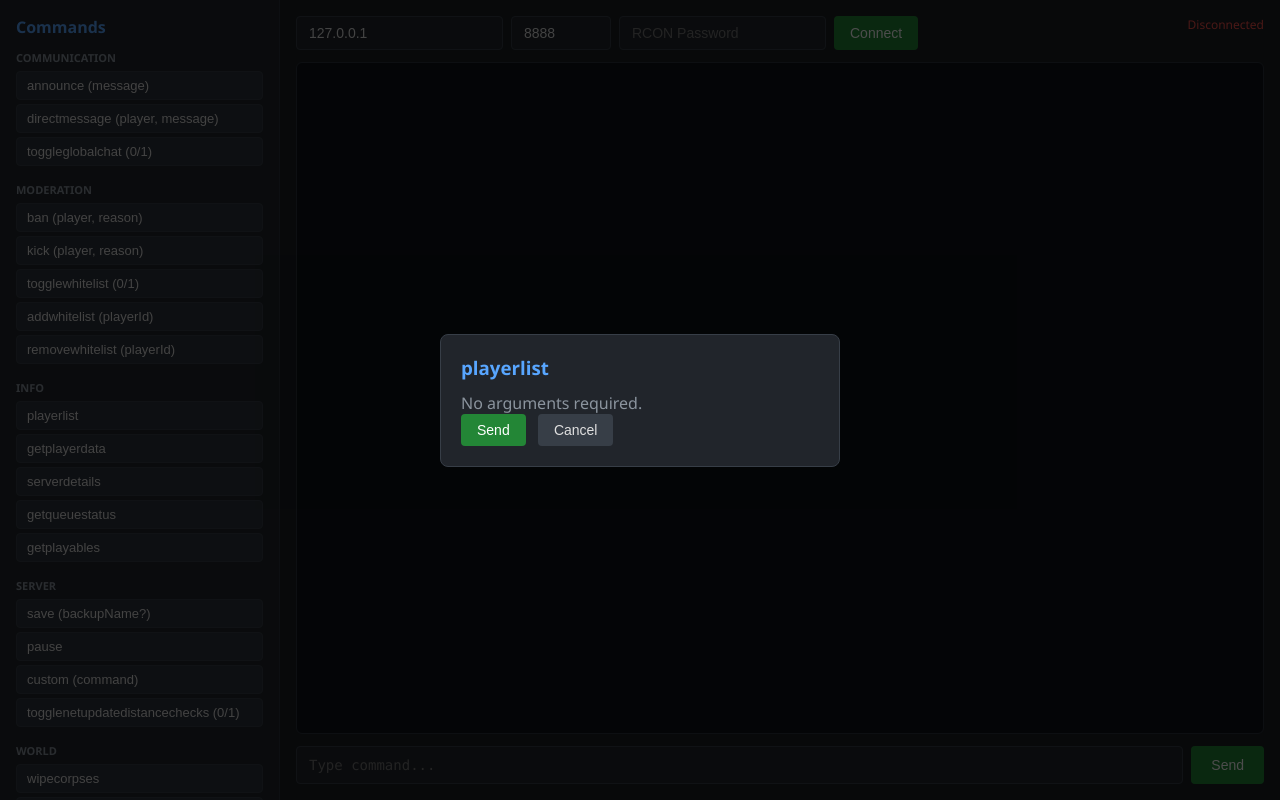
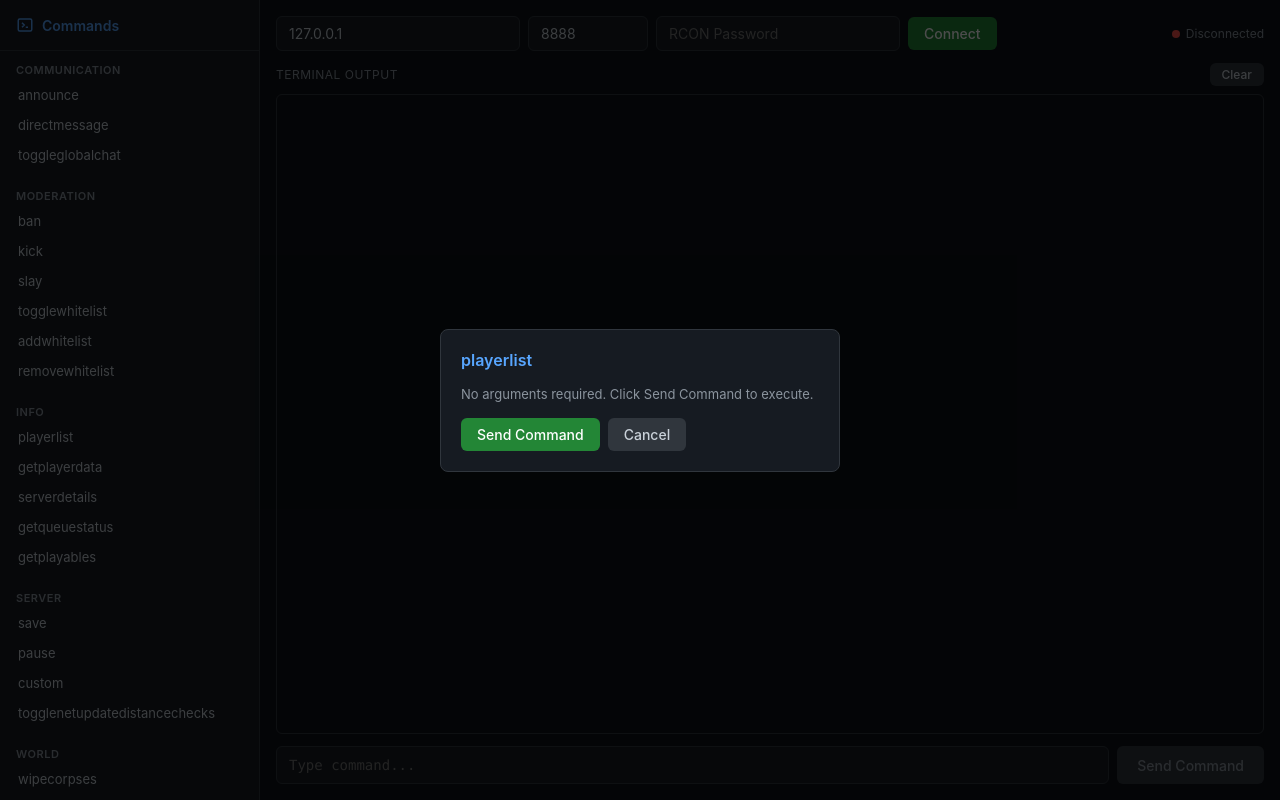
Before and after one commit to Spideypete/Blue-Devine, a website: page src/web/public/index.html in a window 1280 px wide. Both pictures are taken after a click on the button "playerlist". Drawn offline with Linux system fonts and the light colour scheme.

Commit message:
Redesign web terminal to match xgamingserver RCON terminal
- Match UI layout: sidebar commands, terminal output with Clear button, Send Command button
- Match all 27 documented Evrima RCON commands with correct argument formats
- Add slay command
- Add Test Connection button
- Persist connection details in localStorage
- Add timestamps to terminal output
- Color coding: yellow=outgoing, green=response, red=error
- Update server.js command map to match official docs

```diff
--- a/src/web/public/index.html
+++ b/src/web/public/index.html
@@ -7,25 +7,43 @@
   <style>
     * { box-sizing: border-box; margin: 0; padding: 0; }
     body {
-      font-family: 'Segoe UI', Tahoma, Geneva, Verdana, sans-serif;
-      background: #1a1d23;
-      color: #e0e0e0;
+      font-family: -apple-system, BlinkMacSystemFont, 'Segoe UI', Roboto, sans-serif;
+      background: #0d1117;
+      color: #c9d1d9;
       height: 100vh;
       display: flex;
+      overflow: hidden;
     }
 
     .sidebar {
-      width: 280px;
-      background: #21252b;
-      border-right: 1px solid #2d333b;
-      overflow-y: auto;
-      padding: 16px;
+      width: 260px;
+      background: #161b22;
+      border-right: 1px solid #30363d;
+      display: flex;
+      flex-direction: column;
+      overflow: hidden;
     }
 
-    .sidebar h2 {
-      font-size: 16px;
-      margin-bottom: 12px;
+    .sidebar-header {
+      padding: 16px;
+      border-bottom: 1px solid #30363d;
+      font-size: 14px;
+      font-weight: 600;
       color: #58a6ff;
+      display: flex;
+      align-items: center;
+      gap: 8px;
+    }
+
+    .sidebar-header svg {
+      width: 18px;
+      height: 18px;
+    }
+
+    .sidebar-content {
+      flex: 1;
+      overflow-y: auto;
+      padding: 8px;
     }
 
     .category {
@@ -36,27 +54,29 @@
       font-size: 11px;
       text-transform: uppercase;
       color: #8b949e;
-      margin-bottom: 6px;
+      padding: 4px 8px;
       font-weight: 600;
+      letter-spacing: 0.5px;
     }
 
     .cmd-btn {
       display: block;
       width: 100%;
       padding: 6px 10px;
-      margin-bottom: 4px;
-      background: #2d333b;
-      border: 1px solid #373e47;
-      color: #e0e0e0;
+      margin-bottom: 2px;
+      background: transparent;
+      border: none;
+      color: #c9d1d9;
       cursor: pointer;
       text-align: left;
       font-size: 13px;
       border-radius: 4px;
+      font-family: inherit;
     }
 
     .cmd-btn:hover {
-      background: #373e47;
-      border-color: #58a6ff;
+      background: #21262d;
+      color: #58a6ff;
     }
 
     .main {
@@ -64,6 +84,7 @@
       display: flex;
       flex-direction: column;
       padding: 16px;
+      overflow: hidden;
     }
 
     .connection-bar {
@@ -71,15 +92,18 @@
       gap: 8px;
       margin-bottom: 12px;
       flex-wrap: wrap;
+      align-items: center;
     }
 
     .connection-bar input {
       padding: 8px 12px;
-      background: #21252b;
-      border: 1px solid #373e47;
-      color: #e0e0e0;
-      border-radius: 4px;
+      background: #161b22;
+      border: 1px solid #30363d;
+      color: #c9d1d9;
+      border-radius: 6px;
       font-size: 14px;
+      font-family: inherit;
+      min-width: 120px;
     }
 
     .connection-bar input:focus {
@@ -93,24 +117,77 @@
       border: none;
       color: white;
       cursor: pointer;
-      border-radius: 4px;
+      border-radius: 6px;
       font-size: 14px;
+      font-family: inherit;
+      font-weight: 500;
+    }
+
+    .connection-bar button:hover {
+      background: #2ea043;
     }
 
     .connection-bar button.danger {
       background: #da3633;
     }
 
+    .connection-bar button.danger:hover {
+      background: #f85149;
+    }
+
+    .connection-bar button.secondary {
+      background: #30363d;
+    }
+
+    .connection-bar button.secondary:hover {
+      background: #484f58;
+    }
+
+    .status {
+      font-size: 12px;
+      color: #8b949e;
+      margin-left: auto;
+      display: flex;
+      align-items: center;
+      gap: 6px;
+    }
+
+    .status-dot {
+      width: 8px;
+      height: 8px;
+      border-radius: 50%;
+      background: #f85149;
+    }
+
+    .status.connected .status-dot {
+      background: #3fb950;
+    }
+
+    .terminal-header {
+      display: flex;
+      justify-content: space-between;
+      align-items: center;
+      margin-bottom: 8px;
+    }
+
+    .terminal-title {
+      font-size: 12px;
+      color: #8b949e;
+      text-transform: uppercase;
+      letter-spacing: 0.5px;
+    }
+
     .terminal {
       flex: 1;
       background: #0d1117;
-      border: 1px solid #2d333b;
+      border: 1px solid #30363d;
       border-radius: 6px;
       padding: 12px;
       overflow-y: auto;
-      font-family: 'Consolas', 'Courier New', monospace;
+      font-family: 'SF Mono', 'Fira Code', 'Fira Mono', Menlo, monospace;
       font-size: 13px;
-      line-height: 1.5;
+      line-height: 1.6;
+      min-height: 400px;
     }
 
     .terminal .line {
@@ -123,6 +200,10 @@
     .terminal .response { color: #3fb950; }
     .terminal .error { color: #f85149; }
     .terminal .info { color: #58a6ff; }
+    .terminal .timestamp {
+      color: #6e7681;
+      margin-right: 8px;
+    }
 
     .command-bar {
       display: flex;
@@ -133,11 +214,11 @@
     .command-bar input {
       flex: 1;
       padding: 10px 12px;
-      background: #21252b;
-      border: 1px solid #373e47;
-      color: #e0e0e0;
-      border-radius: 4px;
-      font-family: 'Consolas', 'Courier New', monospace;
+      background: #161b22;
+      border: 1px solid #30363d;
+      color: #c9d1d9;
+      border-radius: 6px;
+      font-family: 'SF Mono', 'Fira Code', 'Fira Mono', Menlo, monospace;
       font-size: 14px;
     }
 
@@ -152,8 +233,20 @@
       border: none;
       color: white;
       cursor: pointer;
-      border-radius: 4px;
+      border-radius: 6px;
       font-size: 14px;
+      font-family: inherit;
+      font-weight: 500;
+    }
+
+    .command-bar button:hover {
+      background: #2ea043;
+    }
+
+    .command-bar button:disabled {
+      background: #30363d;
+      color: #8b949e;
+      cursor: not-allowed;
     }
 
     .modal {
@@ -171,86 +264,137 @@
     }
 
     .modal-content {
-      background: #21252b;
-      border: 1px solid #373e47;
+      background: #161b22;
+      border: 1px solid #30363d;
       border-radius: 8px;
       padding: 20px;
       min-width: 400px;
+      max-width: 500px;
     }
 
     .modal-content h3 {
-      margin-bottom: 12px;
+      margin-bottom: 16px;
       color: #58a6ff;
+      font-size: 16px;
+      font-weight: 600;
     }
 
-    .modal-content label {
+    .modal-field {
+      margin-bottom: 12px;
+    }
+
+    .modal-field label {
       display: block;
       margin-bottom: 4px;
-      font-size: 13px;
+      font-size: 12px;
       color: #8b949e;
+      font-weight: 500;
     }
 
-    .modal-content input {
+    .modal-field input {
       width: 100%;
-      padding: 8px;
-      margin-bottom: 12px;
+      padding: 8px 12px;
       background: #0d1117;
-      border: 1px solid #373e47;
-      color: #e0e0e0;
-      border-radius: 4px;
+      border: 1px solid #30363d;
+      color: #c9d1d9;
+      border-radius: 6px;
       font-size: 14px;
+      font-family: inherit;
     }
 
-    .modal-content button {
-      padding: 8px 16px;
-      margin-right: 8px;
-      border: none;
-      border-radius: 4px;
-      cursor: pointer;
-      font-size: 14px;
+    .modal-field input:focus {
+      outline: none;
+      border-color: #58a6ff;
+    }
+
+    .modal-actions {
+      display: flex;
+      gap: 8px;
+      margin-top: 16px;
     }
 
     .btn-primary {
+      padding: 8px 16px;
       background: #238636;
+      border: none;
       color: white;
+      cursor: pointer;
+      border-radius: 6px;
+      font-size: 14px;
+      font-family: inherit;
+      font-weight: 500;
+    }
+
+    .btn-primary:hover {
+      background: #2ea043;
     }
 
     .btn-secondary {
-      background: #373e47;
-      color: #e0e0e0;
+      padding: 8px 16px;
+      background: #30363d;
+      border: none;
+      color: #c9d1d9;
+      cursor: pointer;
+      border-radius: 6px;
+      font-size: 14px;
+      font-family: inherit;
+      font-weight: 500;
     }
 
-    .status {
-      font-size: 12px;
-      color: #8b949e;
-      margin-left: auto;
+    .btn-secondary:hover {
+      background: #484f58;
     }
 
-    .status.connected { color: #3fb950; }
-    .status.disconnected { color: #f85149; }
+    .scrollbar::-webkit-scrollbar {
+      width: 8px;
+    }
+
+    .scrollbar::-webkit-scrollbar-track {
+      background: transparent;
+    }
+
+    .scrollbar::-webkit-scrollbar-thumb {
+      background: #30363d;
+      border-radius: 4px;
+    }
+
+    .scrollbar::-webkit-scrollbar-thumb:hover {
+      background: #484f58;
+    }
   </style>
 </head>
 <body>
   <div class="sidebar">
-    <h2>Commands</h2>
-    <div id="commandList"></div>
+    <div class="sidebar-header">
+      <svg viewBox="0 0 24 24" fill="none" stroke="currentColor" stroke-width="2">
+        <path d="M8 9l3 3-3 3m5 0h3M5 20h14a2 2 0 002-2V6a2 2 0 00-2-2H5a2 2 0 00-2 2v12a2 2 0 002 2z"/>
+      </svg>
+      Commands
+    </div>
+    <div class="sidebar-content scrollbar" id="commandList"></div>
   </div>
 
   <div class="main">
     <div class="connection-bar">
       <input type="text" id="host" placeholder="Host (e.g. 127.0.0.1)" value="127.0.0.1">
-      <input type="text" id="port" placeholder="Port (e.g. 8888)" value="8888" style="width: 100px;">
-      <input type="text" id="password" placeholder="RCON Password">
+      <input type="text" id="port" placeholder="Port (e.g. 8888)" value="8888" style="width: 90px;">
+      <input type="text" id="password" placeholder="RCON Password" type="password">
       <button id="connectBtn" onclick="connect()">Connect</button>
+      <button id="testBtn" class="secondary" onclick="testConnection()" style="display:none;">Test Connection</button>
       <button id="disconnectBtn" class="danger" onclick="disconnect()" style="display:none;">Disconnect</button>
-      <span id="status" class="status disconnected">Disconnected</span>
+      <span id="status" class="status"><span class="status-dot"></span>Disconnected</span>
     </div>
 
-    <div class="terminal" id="terminal"></div>
+    <div class="terminal-header">
+      <span class="terminal-title">Terminal Output</span>
+      <button class="btn-secondary" onclick="clearTerminal()" style="padding: 4px 12px; font-size: 12px;">Clear</button>
+    </div>
+
+    <div class="terminal scrollbar" id="terminal"></div>
 
     <div class="command-bar">
       <input type="text" id="commandInput" placeholder="Type command..." disabled>
-      <button id="sendBtn" onclick="sendCommand()" disabled>Send</button>
+      <button id="sendBtn" onclick="sendCommand()" disabled>Send Command</button>
     </div>
   </div>
 
@@ -258,57 +402,75 @@
     <div class="modal-content">
       <h3 id="modalTitle">Command</h3>
       <div id="modalFields"></div>
-      <button class="btn-primary" onclick="submitModal()">Send</button>
-      <button class="btn-secondary" onclick="closeModal()">Cancel</button>
+      <div class="modal-actions">
+        <button class="btn-primary" onclick="submitModal()">Send Command</button>
+        <button class="btn-secondary" onclick="closeModal()">Cancel</button>
+      </div>
     </div>
   </div>
 
   <script>
-    let ws = null;
-    let connected = false;
-    let currentCommand = null;
-
     const COMMANDS = [
       { category: 'Communication', commands: [
-        { name: 'announce', args: ['message'], desc: 'Broadcast message to all players' },
-        { name: 'directmessage', args: ['player', 'message'], desc: 'Send private message (EOS ID, Steam ID, or Name)' },
+        { name: 'announce', args: ['message'], desc: 'Broadcast a message to all players' },
+        { name: 'directmessage', args: ['player', 'message'], desc: 'Send a direct message to a player (EOS ID, Steam ID, or Name)' },
         { name: 'toggleglobalchat', args: ['0/1'], desc: 'Disable/Enable global chat' },
       ]},
       { category: 'Moderation', commands: [
         { name: 'ban', args: ['player', 'reason'], desc: 'Ban a player' },
         { name: 'kick', args: ['player', 'reason'], desc: 'Kick a player' },
-        { name: 'togglewhitelist', args: ['0/1'], desc: 'Disable/Enable whitelist' },
+        { name: 'slay', args: ['SteamID64'], desc: 'Instantly kill a player\'s dinosaur' },
+        { name: 'togglewhitelist', args: [], desc: 'Enable/disable whitelist mode' },
         { name: 'addwhitelist', args: ['playerId'], desc: 'Add player(s) to whitelist' },
         { name: 'removewhitelist', args: ['playerId'], desc: 'Remove player(s) from whitelist' },
       ]},
       { category: 'Info', commands: [
-        { name: 'playerlist', args: [], desc: 'List all online players' },
-        { name: 'getplayerdata', args: [], desc: 'Get detailed stats per player' },
-        { name: 'serverdetails', args: [], desc: 'Get server configuration' },
-        { name: 'getqueuestatus', args: [], desc: 'Get server queue status' },
-        { name: 'getplayables', args: [], desc: 'Get list of available playable dinosaurs' },
+        { name: 'playerlist', args: [], desc: 'List all connected players' },
+        { name: 'getplayerdata', args: ['SteamID64?'], desc: 'Get a player\'s class, growth, health, location (omit for all)' },
+        { name: 'serverdetails', args: [], desc: 'Show current server configuration' },
+        { name: 'getqueuestatus', args: [], desc: 'Show queue status when server is full' },
+        { name: 'getplayables', args: [], desc: 'List currently playable species' },
       ]},
       { category: 'Server', commands: [
-        { name: 'save', args: ['backupName?'], desc: 'Save game data' },
-        { name: 'pause', args: [], desc: 'Pause the server' },
+        { name: 'save', args: ['backupName?'], desc: 'Force a save (optional named backup)' },
+        { name: 'pause', args: [], desc: 'Pause/unpause the server' },
         { name: 'custom', args: ['command'], desc: 'Send custom command' },
         { name: 'togglenetupdatedistancechecks', args: ['0/1'], desc: 'Toggle network update distance checks' },
       ]},
       { category: 'World', commands: [
-        { name: 'wipecorpses', args: [], desc: 'Remove all corpses' },
+        { name: 'wipecorpses', args: [], desc: 'Remove all corpses from the map' },
         { name: 'toggleai', args: ['0/1'], desc: 'Disable/Enable AI spawns' },
-        { name: 'disableaiclasses', args: ['class[,class,...]'], desc: 'Update AI spawn list' },
+        { name: 'disableaiclasses', args: ['Class1,Class2'], desc: 'Block specific AI species from spawning' },
         { name: 'aidensity', args: ['0.0-1.0'], desc: 'Set AI spawn density' },
         { name: 'toggleailearning', args: ['0/1'], desc: 'Toggle AI learning' },
-        { name: 'togglemigrations', args: ['0/1'], desc: 'Toggle dinosaur migrations' },
+        { name: 'togglemigrations', args: ['0/1'], desc: 'Toggle migration zones' },
       ]},
       { category: 'Admin', commands: [
-        { name: 'updateplayables', args: ['class:enabled/disabled'], desc: 'Update playable dinosaur classes' },
-        { name: 'togglegrowthmultiplier', args: ['0/1'], desc: 'Toggle growth multiplier' },
-        { name: 'setgrowthmultiplier', args: ['value'], desc: 'Set growth multiplier value' },
+        { name: 'updateplayables', args: ['Class:enabled/disabled'], desc: 'Update which species are playable (e.g. Carnotaurus:enabled,Stegosaurus:disabled)' },
+        { name: 'togglegrowthmultiplier', args: [], desc: 'Toggle growth on/off without restart' },
+        { name: 'setgrowthmultiplier', args: ['value'], desc: 'Change growth speed live (e.g., 2.0)' },
         { name: 'togglehumans', args: ['0/1'], desc: 'Disable/Enable humans' },
       ]},
     ];
+
+    let ws = null;
+    let connected = false;
+    let currentCommand = null;
+
+    function saveConnection() {
+      localStorage.setItem('rcon_host', document.getElementById('host').value);
+      localStorage.setItem('rcon_port', document.getElementById('port').value);
+      localStorage.setItem('rcon_password', document.getElementById('password').value);
+    }
+
+    function loadConnection() {
+      const host = localStorage.getItem('rcon_host');
+      const port = localStorage.getItem('rcon_port');
+      const password = localStorage.getItem('rcon_password');
+      if (host) document.getElementById('host').value = host;
+      if (port) document.getElementById('port').value = port;
+      if (password) document.getElementById('password').value = password;
+    }
 
     function renderCommands() {
       const container = document.getElementById('commandList');
@@ -320,7 +482,7 @@
         for (const cmd of cat.commands) {
           const btn = document.createElement('button');
           btn.className = 'cmd-btn';
-          btn.textContent = `${cmd.name} ${cmd.args.length ? '(' + cmd.args.join(', ') + ')' : ''}`;
+          btn.textContent = cmd.name;
           btn.title = cmd.desc;
           btn.onclick = () => openCommandModal(cmd);
           catDiv.appendChild(btn);
@@ -335,17 +497,13 @@
       const fields = document.getElementById('modalFields');
       fields.innerHTML = '';
       if (cmd.args.length === 0) {
-        fields.innerHTML = '<p style="color:#8b949e;">No arguments required.</p>';
+        fields.innerHTML = '<p style="color:#8b949e; font-size:13px;">No arguments required. Click Send Command to execute.</p>';
       } else {
         for (const arg of cmd.args) {
-          const label = document.createElement('label');
-          label.textContent = arg;
-          const input = document.createElement('input');
-          input.type = 'text';
-          input.placeholder = arg;
-          input.dataset.arg = arg;
-          fields.appendChild(label);
-          fields.appendChild(input);
+          const div = document.createElement('div');
+          div.className = 'modal-field';
+          div.innerHTML = `<label>${arg}</label><input type="text" placeholder="${arg}" data-arg="${arg}">`;
+          fields.appendChild(div);
         }
       }
       document.getElementById('modal').classList.add('active');
@@ -359,12 +517,13 @@
     function submitModal() {
       if (!currentCommand) return;
       const inputs = document.querySelectorAll('#modalFields input');
-      const args = [];
+      const values = [];
       for (const input of inputs) {
-        args.push(input.value);
+        values.push(input.value);
       }
-      const argStr = args.filter(Boolean).join(',');
-      document.getElementById('commandInput').value = `${currentCommand.name} ${argStr}`.trim();
+      const args = values.filter(v => v.trim() !== '').join(',');
+      const cmdStr = args ? `${currentCommand.name} ${args}` : currentCommand.name;
+      document.getElementById('commandInput').value = cmdStr;
       closeModal();
       sendCommand();
     }
@@ -379,6 +538,9 @@
         return;
       }
 
+      saveConnection();
+      appendLine(`Connecting to ${host}:${port}...`, 'info');
+
       ws = new WebSocket(`ws://${location.host}`);
       ws.onopen = () => {
         ws.send(JSON.stringify({ type: 'connect', data: { host, port, password } }));
@@ -391,9 +553,17 @@
         setConnected(false);
         appendLine('Disconnected from server.', 'error');
       };
-      ws.onerror = (err) => {
-        appendLine('WebSocket error.', 'error');
+      ws.onerror = () => {
+        appendLine('Connection error.', 'error');
       };
+    }
+
+    function testConnection() {
+      const host = document.getElementById('host').value;
+      const port = document.getElementById('port').value;
+      saveConnection();
+      appendLine(`Testing connection to ${host}:${port}...`, 'info');
+      ws.send(JSON.stringify({ type: 'command', data: { command: 'serverdetails', args: '' } }));
     }
 
     function disconnect() {
@@ -407,7 +577,7 @@
       switch (msg.type) {
         case 'connected':
           setConnected(true);
-          appendLine(msg.data, 'info');
+          appendLine(`Connected to ${msg.data}`, 'info');
           break;
         case 'disconnected':
           setConnected(false);
@@ -420,17 +590,17 @@
         case 'error':
           appendLine(msg.data, 'error');
           break;
-        case 'commands':
-          // commands loaded
-          break;
       }
     }
 
     function setConnected(state) {
       connected = state;
-      document.getElementById('status').textContent = state ? 'Connected' : 'Disconnected';
-      document.getElementById('status').className = 'status ' + (state ? 'connected' : 'disconnected');
+      document.getElementById('status').innerHTML = state
+        ? '<span class="status-dot"></span>Connected'
+        : '<span class="status-dot"></span>Disconnected';
+      document.getElementById('status').className = 'status' + (state ? ' connected' : '');
       document.getElementById('connectBtn').style.display = state ? 'none' : 'block';
+      document.getElementById('testBtn').style.display = state ? 'block' : 'none';
       document.getElementById('disconnectBtn').style.display = state ? 'block' : 'none';
       document.getElementById('commandInput').disabled = !state;
       document.getElementById('sendBtn').disabled = !state;
@@ -453,15 +623,26 @@
       const terminal = document.getElementById('terminal');
       const line = document.createElement('div');
       line.className = 'line ' + cls;
-      line.textContent = text;
+
+      const timestamp = document.createElement('span');
+      timestamp.className = 'timestamp';
+      timestamp.textContent = `[${new Date().toLocaleTimeString()}]`;
+
+      line.appendChild(timestamp);
+      line.appendChild(document.createTextNode(' ' + text));
       terminal.appendChild(line);
       terminal.scrollTop = terminal.scrollHeight;
+    }
+
+    function clearTerminal() {
+      document.getElementById('terminal').innerHTML = '';
     }
 
     document.getElementById('commandInput').addEventListener('keydown', (e) => {
       if (e.key === 'Enter') sendCommand();
     });
 
+    loadConnection();
     renderCommands();
   </script>
 </body>
```
Also changed, not shown: src/web/server.js (+19 -17 lines).
